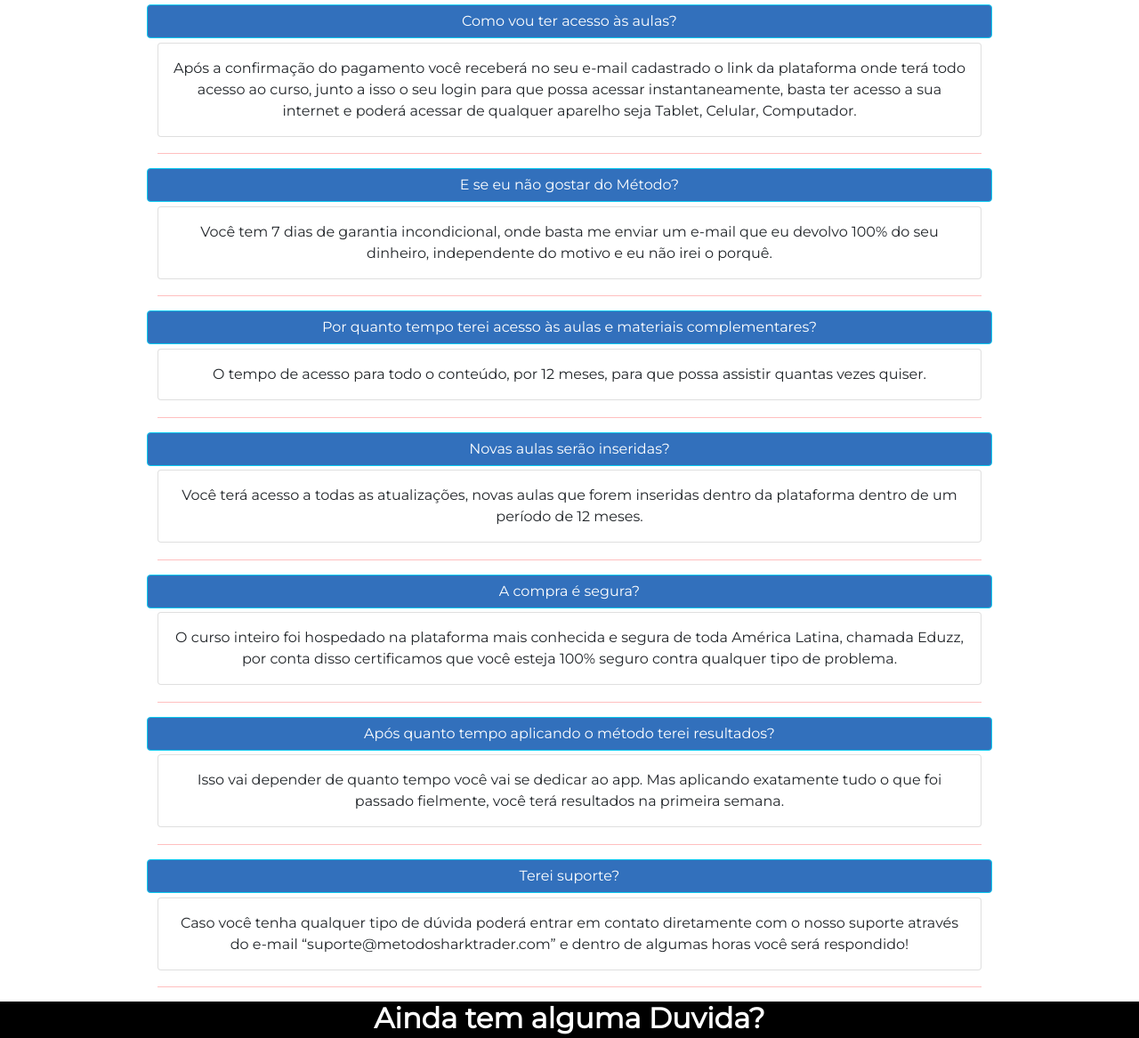
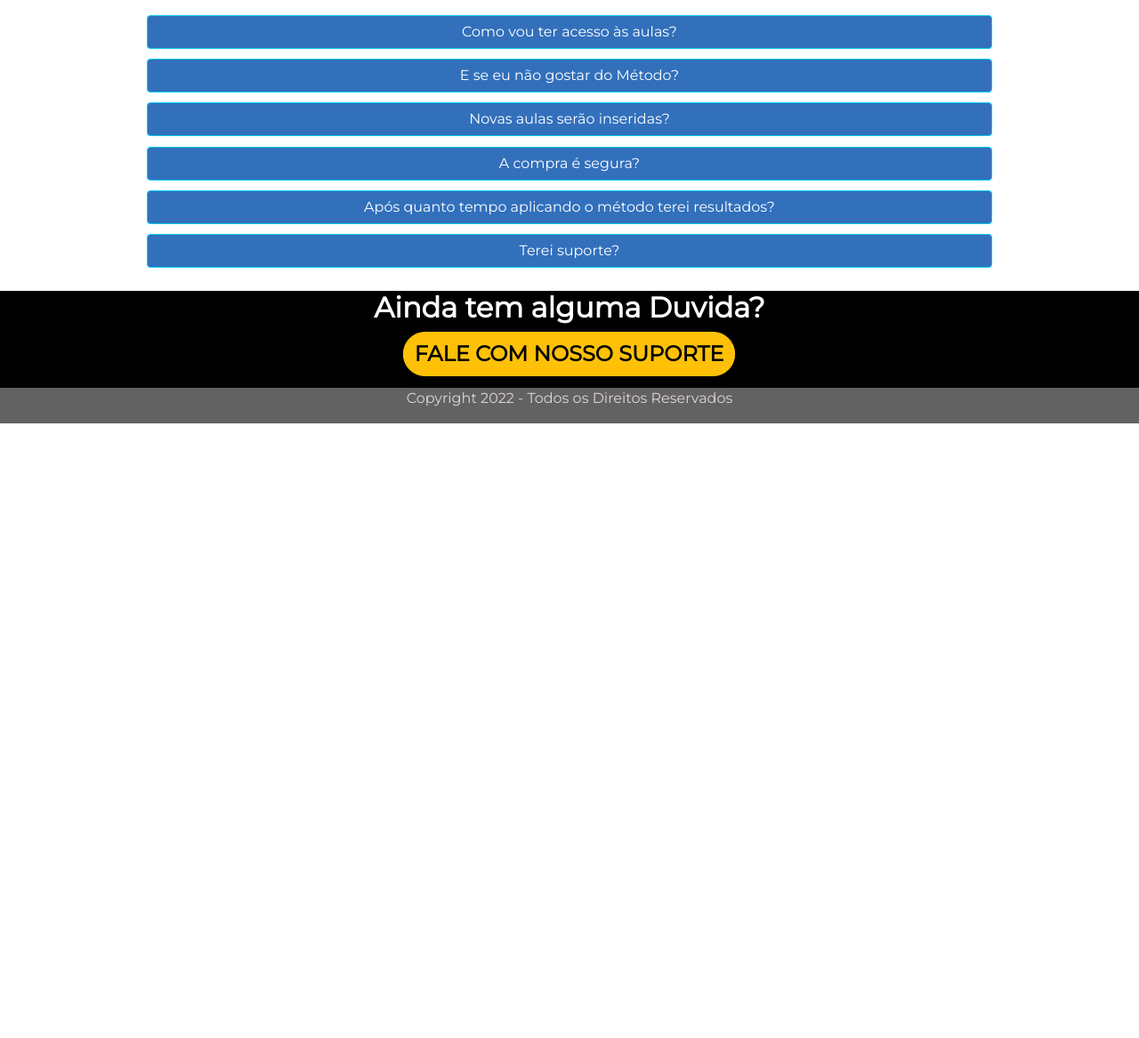
Before and after one commit to machine-projects/metodosharktrader, a plain HTML site: page index.html in a window 1280 px wide. Shown: the part 5856-7023 px from the top of the page at 89% size. After the commit the page ends 6332 px from the top, so only its background shows below. Drawn offline with nearby package versions, Linux system fonts and the light colour scheme.

Commit message:
collapse itens

```diff
--- a/css/index.css
+++ b/css/index.css
@@ -429,6 +429,7 @@ li {
 }
 .duvidas .btn {
  color: #fff;
+ margin-top: 1%;
 
 }
 .duvidas .btn-outline-info:hover {
@@ -442,8 +443,10 @@ li {
   width: 100%;
 }
 
+
 .footer {
   text-align: center;
+  margin-top: 2%;
 }
 .footer button{
   margin-bottom: 1%;
--- a/index.html
+++ b/index.html
@@ -527,9 +527,9 @@
 
             <div class="row justify-content-md-center">
                 <div class="seta-direita"></div>
-                <div class="btn btn-outline-info bg-blue col-md-10 bg-blue">Como vou ter acesso às aulas?</div>
+                <div onclick="showOrHideElement('#question-access')" class="btn btn-outline-info bg-blue col-md-10 bg-blue">Como vou ter acesso às aulas?</div>
               </div>
-                <div class="row justify-content-md-center">
+                <div id="question-access" class="row justify-content-md-center collapse">
                   <div class="col-md-10">
                     <div class="card">
                       <div class="card-body ">Após a confirmação do pagamento você receberá no seu e-mail cadastrado o link da plataforma onde terá
@@ -543,9 +543,9 @@
 
                   <div class="row justify-content-md-center">
                     <div class="seta-direita"></div>
-                    <div class="btn btn-outline-info bg-blue col-md-10">E se eu não gostar do Método?</div>
+                    <div onclick="showOrHideElement('#question-method')" class="btn btn-outline-info bg-blue col-md-10">E se eu não gostar do Método?</div>
                   </div>
-                  <div class="row justify-content-md-center">
+                  <div id="question-method" class="row justify-content-md-center collapse">
                     <div class="col-md-10">
                       <div class="card">
                         <div class="card-body ">Você tem 7 dias de garantia incondicional, onde basta me enviar um e-mail que eu devolvo 100% do seu
@@ -558,9 +558,9 @@
 
                   <div class="row justify-content-md-center">
                     <div class="seta-direita"></div>
-                    <div class="btn btn-outline-info bg-blue col-md-10">Por quanto tempo terei acesso às aulas e materiais complementares?</div>
+                    <div onclick="showOrHideElement('#question-material')" class="btn btn-outline-info bg-blue col-md-10 collapse">Por quanto tempo terei acesso às aulas e materiais complementares?</div>
                   </div>
-                  <div class="row justify-content-md-center">
+                  <div id="question-material" class="row justify-content-md-center collapse">
                     <div class="col-md-10">
                       <div class="card">
                         <div class="card-body ">O tempo de acesso para todo o conteúdo, por 12 meses, para que possa assistir quantas vezes quiser.</div>
@@ -572,9 +572,9 @@
 
                   <div class="row justify-content-md-center">
                     <div class="seta-direita"></div>
-                    <div class="btn btn-outline-info bg-blue col-md-10">Novas aulas serão inseridas?</div>
+                    <div onclick="showOrHideElement('#question-insert')" class="btn btn-outline-info bg-blue col-md-10">Novas aulas serão inseridas?</div>
                   </div>
-                  <div class="row justify-content-md-center">
+                  <div id="question-insert" class="row justify-content-md-center collapse">
                     <div class="col-md-10">
                       <div class="card">
                         <div class="card-body ">Você terá acesso a todas as atualizações, novas aulas que forem inseridas dentro da plataforma dentro
@@ -587,9 +587,9 @@
 
                   <div class="row justify-content-md-center">
                     <div class="seta-direita"></div>
-                    <div class="btn btn-outline-info bg-blue col-md-10">A compra é segura?</div>
+                    <div onclick="showOrHideElement('#question-safe')" class="btn btn-outline-info bg-blue col-md-10">A compra é segura?</div>
                   </div>
-                  <div class="row justify-content-md-center">
+                  <div id="question-safe" class="row justify-content-md-center collapse">
                     <div class="col-md-10">
                       <div class="card">
                         <div class="card-body ">O curso inteiro foi hospedado na plataforma mais conhecida e segura de toda América Latina, chamada
@@ -601,9 +601,9 @@
 
                   <div class="row justify-content-md-center">
                     <div class="seta-direita"></div>
-                    <div class="btn btn-outline-info bg-blue col-md-10">Após quanto tempo aplicando o método terei resultados?</div>
+                    <div onclick="showOrHideElement('#question-result')" class="btn btn-outline-info bg-blue col-md-10">Após quanto tempo aplicando o método terei resultados?</div>
                   </div>
-                  <div class="row justify-content-md-center">
+                  <div id="question-result" class="row justify-content-md-center collapse">
                     <div class="col-md-10">
                       <div class="card">
                         <div class="card-body ">Isso vai depender de quanto tempo você vai se dedicar ao app. Mas aplicando exatamente tudo o que foi
@@ -615,15 +615,14 @@
 
                   <div class="row justify-content-md-center">
                     <div class="seta-direita"></div>
-                    <div class="btn btn-outline-info bg-blue col-md-10">Terei suporte?</div>
+                    <div onclick="showOrHideElement('#question-suport')" class="btn btn-outline-info bg-blue col-md-10">Terei suporte?</div>
                   </div>
-                  <div class="row justify-content-md-center">
+                  <div id="question-suport" class="row justify-content-md-center collapse">
                     <div class="col-md-10">
                       <div class="card">
                         <div class="card-body ">Caso você tenha qualquer tipo de dúvida poderá entrar em contato diretamente com o nosso suporte
                         através do e-mail “suporte@metodosharktrader.com” e dentro de algumas horas você será respondido!</div>
                       </div>
-                      <hr>
                     </div>
                   </div>
            </div>
--- a/scripts/main.js
+++ b/scripts/main.js
@@ -15,9 +15,38 @@ function elementVisible(el) {
   let IsBeforeTop = bottom < window.pageYOffset;
 
   if (!IsOverBottom && !IsBeforeTop) {
-        el.classList.add("animate");
+    el.classList.add("animate");
   }
 }
+
+function showOrHideElement(element) {
+  let getElement = document.querySelector(`${element}`).classList;
+  let insHide = false;
+  getElement.forEach(e => {
+    if (e == 'collapse') insHide = true;
+  })
+
+  switch (insHide) {
+    case true:
+      getElement.remove('collapse')
+      break;
+    case false:
+      getElement.add('collapse')
+      break;
+  }
+
+}
+
+
+
+
+
+
+
+
+
+
+
 
 
 // TIMER
```
